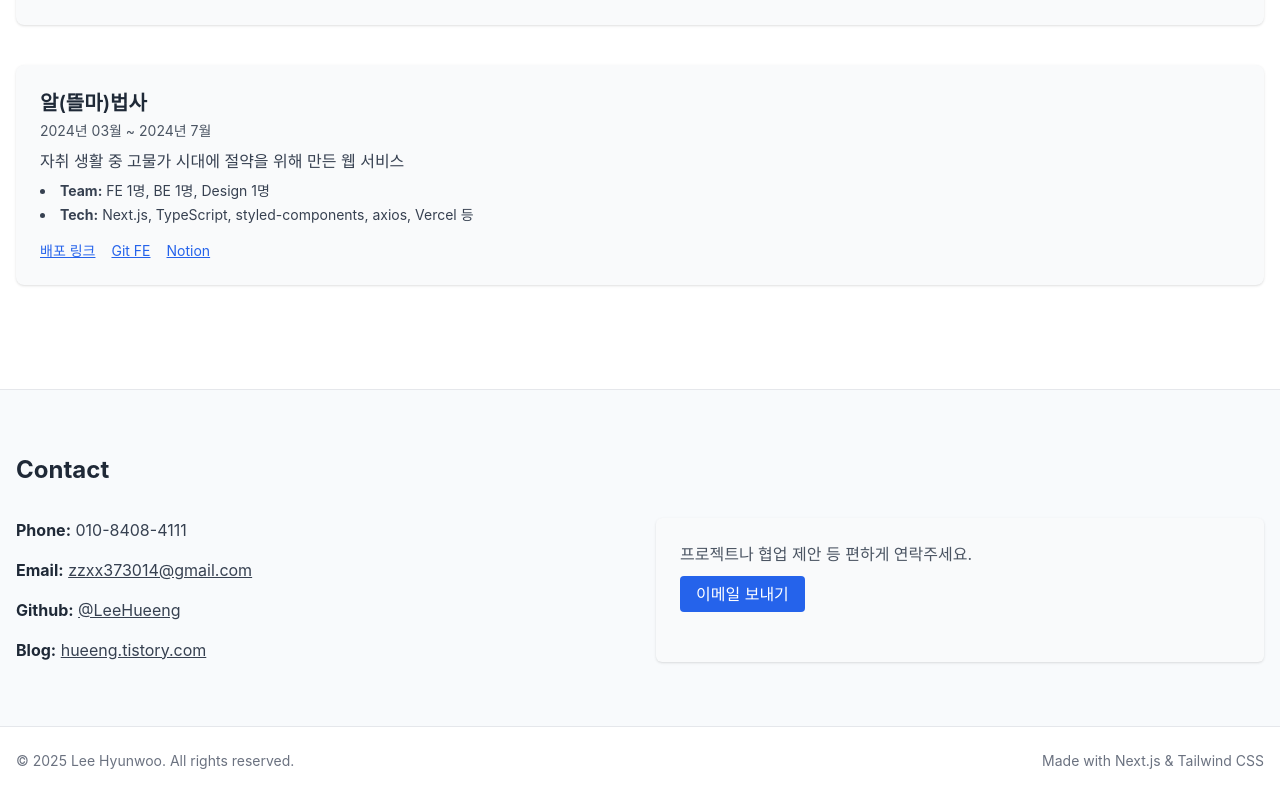
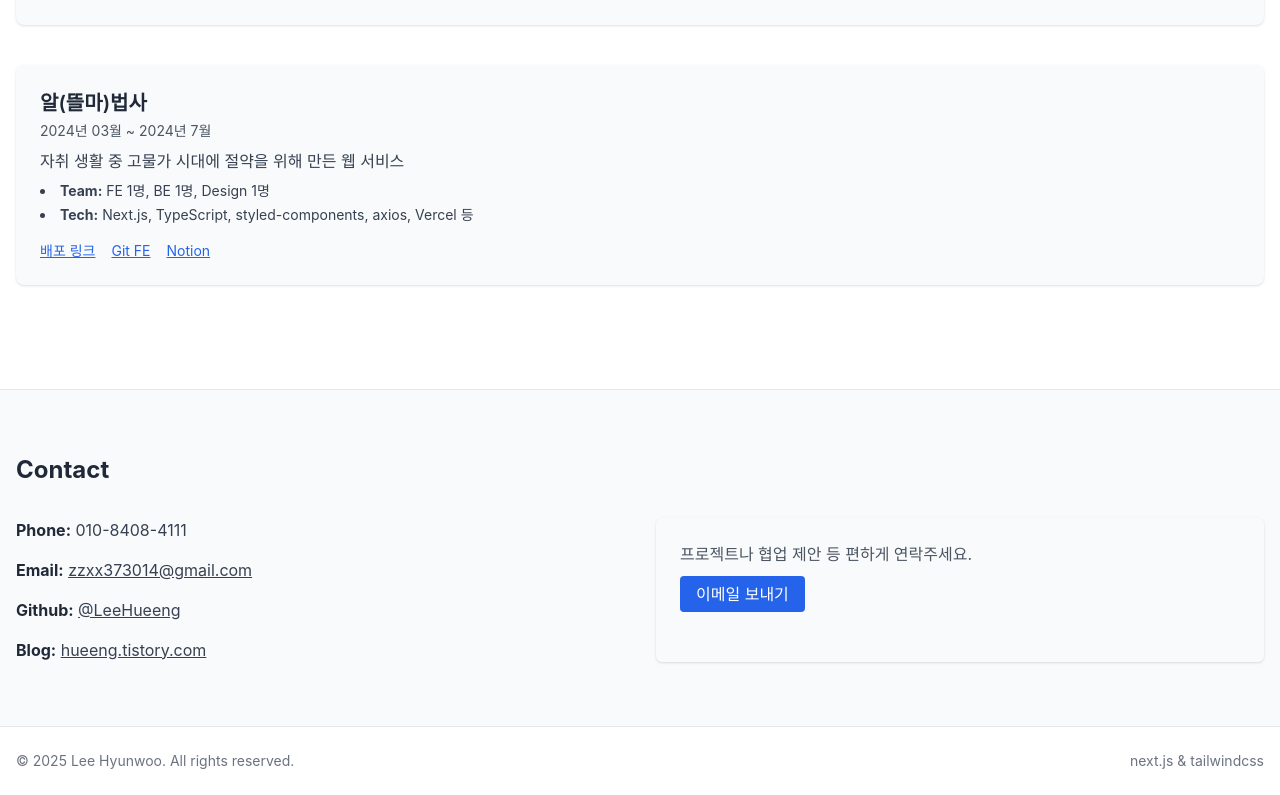
Before and after one commit to LeeHueeng/portfolio2025, a Next.js app: page / in a window 1280 px wide. Shown: the part 2321-3116 px from the top of the page. Built offline with nearby package versions, Linux system fonts and the light colour scheme.

Commit message:
add : 하단부분 수정

```diff
--- a/src/app/page.tsx
+++ b/src/app/page.tsx
@@ -305,9 +305,7 @@ export default function Page() {
           <p className="text-gray-500 text-sm">
             © {new Date().getFullYear()} Lee Hyunwoo. All rights reserved.
           </p>
-          <p className="text-gray-500 text-sm">
-            Made with Next.js & Tailwind CSS
-          </p>
+          <p className="text-gray-500 text-sm">next.js & tailwindcss</p>
         </div>
       </footer>
     </main>
```
